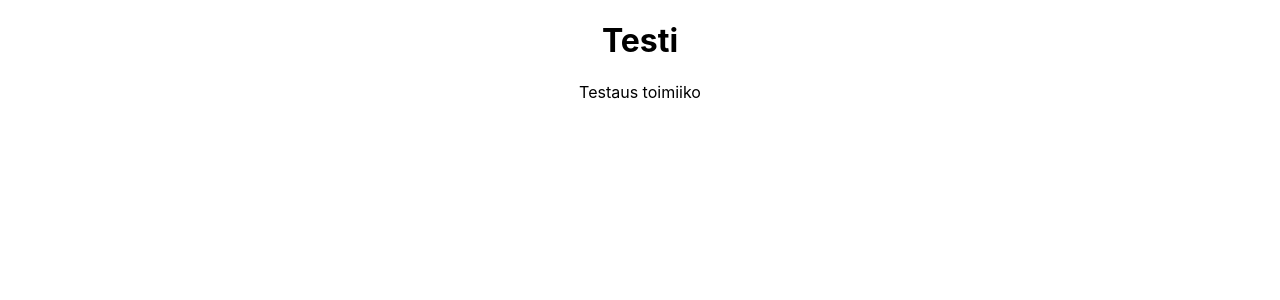
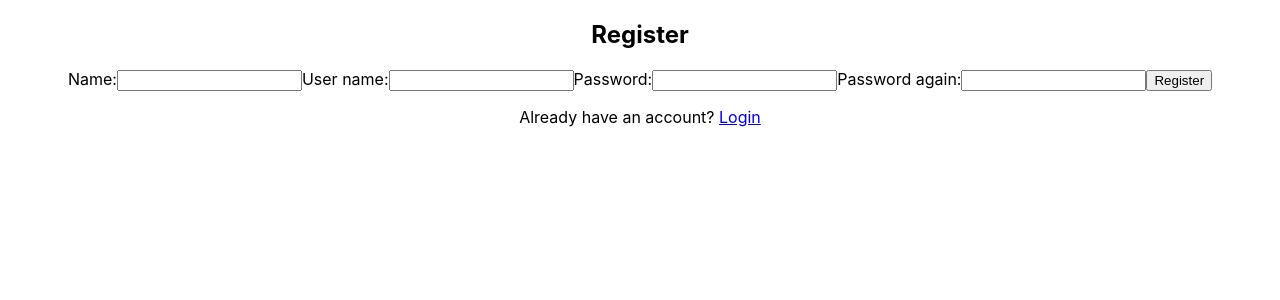
Before and after one commit to IidaKok/testi, a React (Create React App) app: page /register in a window 1280 px wide. Shown: the top 300 px of the page. Built offline with nearby package versions, Linux system fonts and the light colour scheme.

Commit message:
Adding login and register page

```diff
--- a/package.json
+++ b/package.json
@@ -8,6 +8,7 @@
     "@testing-library/user-event": "^13.5.0",
     "react": "^18.2.0",
     "react-dom": "^18.2.0",
+    "react-router-dom": "^6.8.1",
     "react-scripts": "5.0.1",
     "web-vitals": "^2.1.4"
   },
--- a/src/App.js
+++ b/src/App.js
@@ -1,12 +1,20 @@
 import React from "react";
-import "./App.css";
+import { Login } from "./components/Login";
+import { Register } from "./components/Register";
+import { Routes, Route, BrowserRouter as Router } from "react-router-dom";
+import { NotLogged } from "./pages/Home";
+import { Logged } from "./pages/UserHome";
 
 const App = () => {
     return (
-        <div className="App">
-            <h1>Testi</h1>
-            <p>Testaus toimiiko </p>
-        </div>
+        <Router>
+            <Routes>
+                <Route path="/" element={<NotLogged />} />
+                <Route path="/login" element={<Login />} />
+                <Route path="/register" element={<Register />} />
+                <Route path="/userLogged" element={<Logged />} />
+            </Routes>
+        </Router>
     )
 }
 
--- /dev/null
+++ b/src/components/Login.js
@@ -0,0 +1,27 @@
+import React from "react";
+import { Link } from "react-router-dom";
+import "../App.css";
+
+const Login = () => {
+
+    return (
+        <div className="App">
+            <form>
+                <h2>Login</h2>
+                <label>
+                    User name:
+                    <input type="text"></input>
+                </label>
+                <label>
+                    Password:
+                    <input type="text"></input>
+                </label>
+                <Link to="/userLogged"><button>Login</button></Link>
+
+                <p>Don't have an account? <Link to="/register">Register</Link></p>
+            </form>
+        </div>
+
+    )
+}
+export { Login }
--- /dev/null
+++ b/src/components/Register.js
@@ -0,0 +1,34 @@
+import React from "react";
+import { Link } from "react-router-dom";
+import "../App.css";
+
+const Register = () => {
+    return (
+        <div className="App">
+            <form>
+                <h2>Register</h2>
+                <label>
+                    Name:
+                    <input type="text"></input>
+                </label>
+                <label>
+                    User name:
+                    <input type="text"></input>
+                </label>
+                <label>
+                    Password:
+                    <input type="text"></input>
+                </label>
+                <label>
+                    Password again:
+                    <input type="text"></input>
+                </label>
+                <Link to="/login"><button>Register</button></Link>
+
+                <p>Already have an account? <Link to="/login">Login</Link></p>
+            </form>
+        </div>
+    )
+}
+
+export {Register}
--- /dev/null
+++ b/src/pages/Home.js
@@ -0,0 +1,20 @@
+import React from "react";
+import "../App.css";
+import { Link } from "react-router-dom";
+
+const NotLogged = () => {
+    return (
+        <div className="App">
+            <h1>User is not logged</h1>
+
+            {/*if link is pressed, links are not visible*/}
+            <div>
+                <Link to="/login">Login</Link>
+                <Link to="/register">Register</Link>
+            </div>
+        </div>
+    )
+}
+
+
+export { NotLogged }
--- /dev/null
+++ b/src/pages/UserHome.js
@@ -0,0 +1,13 @@
+import React from "react";
+import "../App.css";
+
+
+const Logged = () => {
+    return (
+        <div className="App">
+            <h1>Welcome</h1>
+        </div>
+    )
+}
+
+export { Logged }
```
Also changed, not shown: 1 other file (tests, documents, lock files or other folders).
